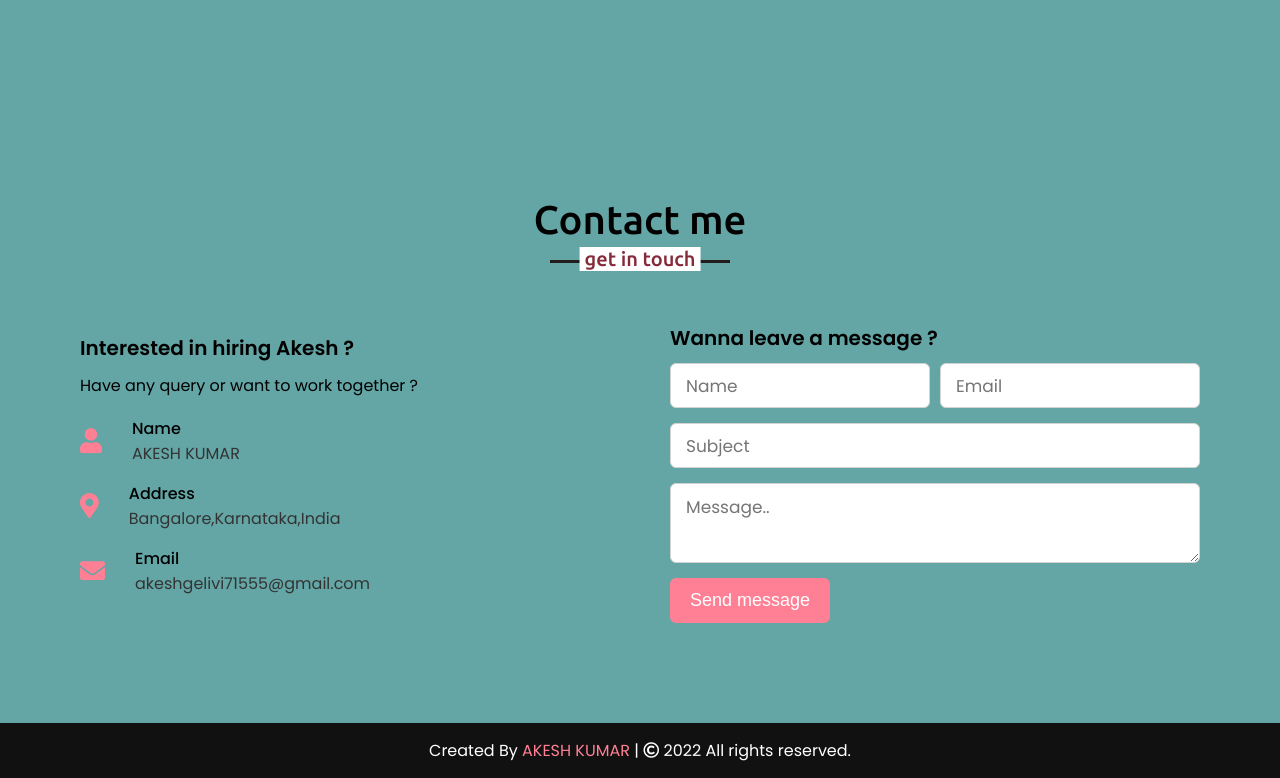
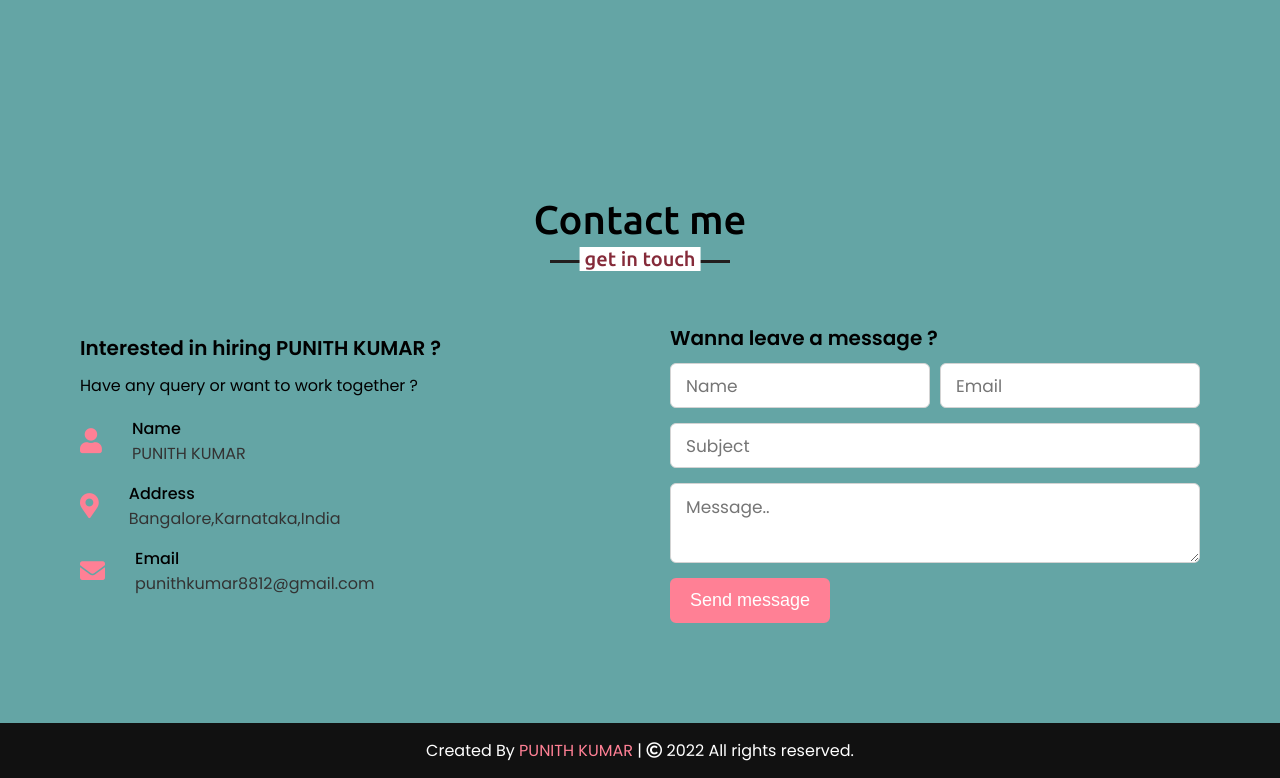
Before and after one commit to Punithkumar10/OIBSIB_TASK_2, a plain HTML site: page index.html in a window 1280 px wide. Shown: the part 1979-2757 px from the top of the page. Drawn offline with nearby package versions, Linux system fonts and the light colour scheme.

Commit message:
Update index.html

```diff
--- a/index.html
+++ b/index.html
@@ -1,5 +1,5 @@
 <!DOCTYPE html>
-<!-- Created By AKESH KUMAR -->
+<!-- Created By PUNITH KUMAR -->
 <html lang="en">
 <head>
     <meta charset="UTF-8">
@@ -38,7 +38,7 @@
                     <img src="profile photo">
                 </div>
                 <div class="column right">
-                    <div class="text">I am akesh and I'm a<span class="typing-2"></span></div>
+                    <div class="text">I am PUNITH KUMAR and I'm a<span class="typing-2"></span></div>
                     <p> I'm currently a student pursuing my Bachelor of Technology in Computer science and Engineering with specialization in Data Science at GITAM School of Technology (2020-2024) and looking to join the workforce and gain real-world experience. I'm reliable and able to complete tasks on time in both individual and team settings. Through my academic and extracurricular projects, I've developed my communication, leadership and interpersonal skills that will serve this role and your company well. I learned programming, data science techniques, machine learning tools, and basic SQL techniques. I have gained very good knowledge about Python, Java, HTML, CSS, JDBC and JavaScript, ReactJS, Node.js like languages and completed some projects. and I have the experience of working on Ec2 Instances, Subnets, VPC's and I Have successfully completed the Microsoft AZure AZ-900 certification.And also I am enthusiastic to learn and work in Web development projects and cloud projects. </p>
                     <a href="Black White Minimalist CV Resume">Download CV</a>
                 </div>
@@ -135,7 +135,7 @@
             <h2 class="title">Contact me</h2>
             <div class="contact-content">
                 <div class="column left">
-                    <div class="text">Interested in hiring Akesh ?</div>
+                    <div class="text">Interested in hiring PUNITH KUMAR ?</div>
                     <p>Have any query or want to work together ?
                  </p>
                     <div class="icons">
@@ -143,7 +143,7 @@
                             <i class="fas fa-user"></i>
                             <div class="info">
                                 <div class="head">Name</div>
-                                <div class="sub-title">AKESH KUMAR</div>
+                                <div class="sub-title">PUNITH KUMAR</div>
                             </div>
                         </div>
                         <div class="row">
@@ -157,14 +157,14 @@
                             <i class="fas fa-envelope"></i>
                             <div class="info">
                                 <div class="head">Email</div>
-                                <div class="sub-title">akeshgelivi71555@gmail.com</div>
+                                <div class="sub-title">punithkumar8812@gmail.com</div>
                             </div>
                         </div>
                     </div>
                 </div>
                 <div class="column right">
                     <div class="text">Wanna leave a message ?</div>
-                    <form class="contact-form" action="mailto:akeshgelivi71555@gmail.com" method="POST">
+                    <form class="contact-form" action="mailto:punithkumar8812@gmail.com" method="POST">
                         <div class="fields">
                             <div class="field name">
                                 <input type="text" class="fullname" placeholder="Name">
@@ -188,7 +188,7 @@
         </div>
     </section>
     <footer>
-        <span>Created By <a href="https://www.linkedin.com/in/akesh-gelivi-357abb246/">AKESH KUMAR</a> | <span class="far fa-copyright"></span> 2022 All rights reserved.</span>
+        <span>Created By <a href="https://www.linkedin.com/in/punith-kumar-kummara-529671206">PUNITH KUMAR</a> | <span class="far fa-copyright"></span> 2022 All rights reserved.</span>
     </footer>
 
     <script src="script.js"></script>
```
